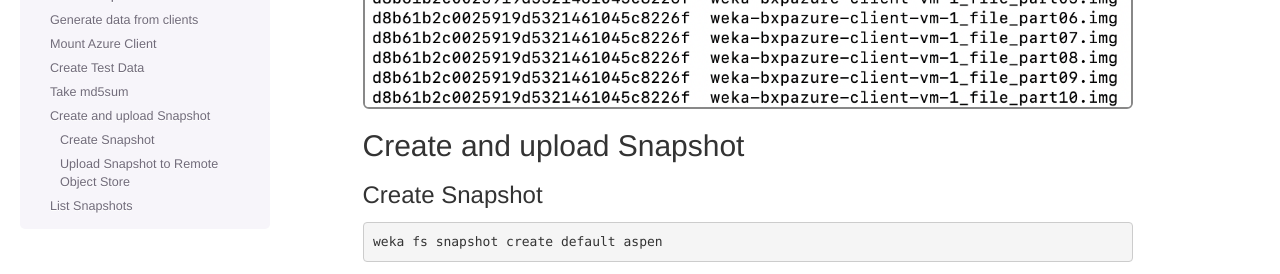
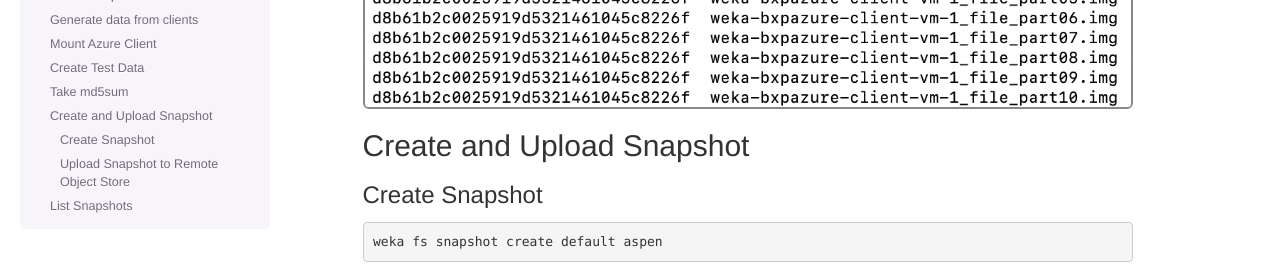
Before and after one commit to bmp-dot/template, a Sphinx documentation site: the page built from source/create_snapshot/create_snapshot.md, in a window 1280 px wide and 900 px high, scrolled down 765 px. Shown: the part 131-405 px from the top of the window. Built offline with Sphinx 7.4.7, drawn with Linux system fonts in a browser that asks for light colours.

````diff
--- a/source/create_snapshot/create_snapshot.md
+++ b/source/create_snapshot/create_snapshot.md
@@ -43,7 +43,7 @@
 :alt: md5sum
 ```
 
-### Create and upload Snapshot
+### Create and Upload Snapshot
 
 #### Create Snapshot
 ```bash
````
Also changed, not shown: source/create_azure_cluster/create_azure_cluster.md (+2 -2 lines).
